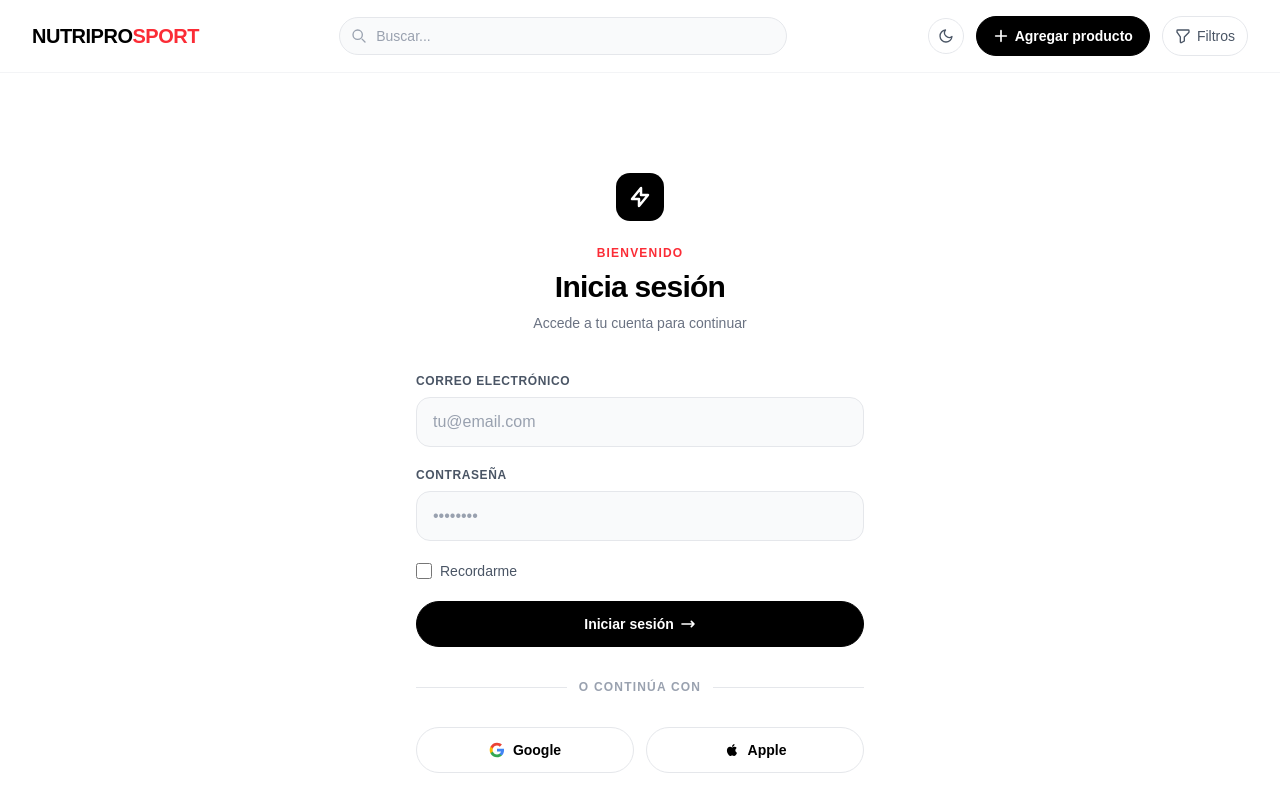
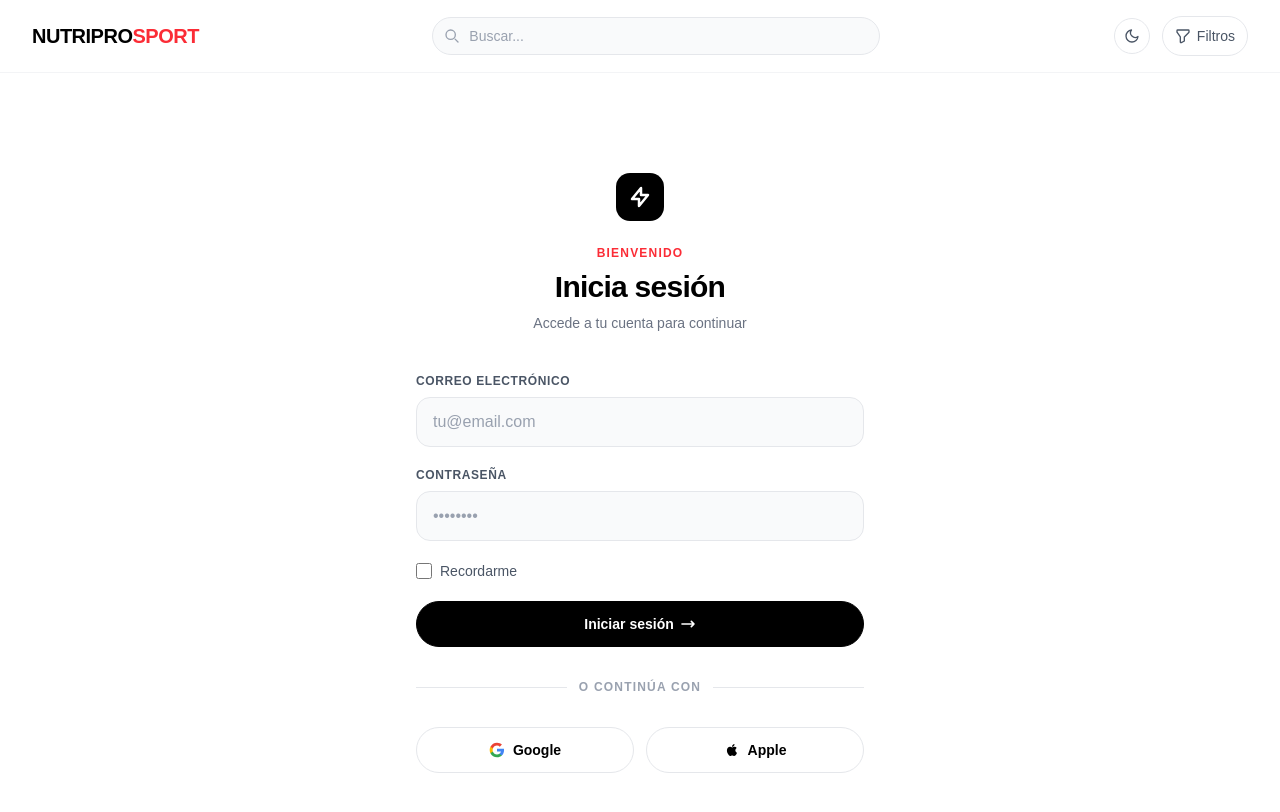
Before and after one commit to bryan-acuna/nutriprosport, a React (Vite) app: page /login in a window 1280 px wide. Shown: the top 812 px of the page. Built offline with nearby package versions, Linux system fonts and the light colour scheme.

Commit message:
Initila commit

```diff
--- a/src/components/Nav/Navbar.tsx
+++ b/src/components/Nav/Navbar.tsx
@@ -3,12 +3,14 @@ import { Search } from '../Search';
 import { Filter } from '../Filter';
 import ThemeToggle from './ThemeToggle';
 import { useNavigate } from 'react-router-dom';
+import { useAuth } from '@/context/AuthContext';
 
 const Navbar = () => {
   const [filterOpen, setFilterOpen] = useState<boolean>(false);
   const navigate = useNavigate();
+  const { user } = useAuth();
   const handleProduct = () => {
-    navigate('/login');
+    navigate('/add-product');
   };
 
   return (
@@ -21,6 +23,7 @@ const Navbar = () => {
 
       <div className="flex items-center gap-1.5 sm:gap-3 shrink-0 relative">
         <ThemeToggle />
+        {user && (
           <button
             onClick={handleProduct}
             aria-label="Agregar producto"
@@ -41,6 +44,7 @@ const Navbar = () => {
             </svg>
             <span className="hidden sm:inline">Agregar producto</span>
           </button>
+        )}
         <button
           onClick={() => setFilterOpen((v) => !v)}
           aria-label="Filtros"
--- a/src/pages/Login/Login.tsx
+++ b/src/pages/Login/Login.tsx
@@ -99,9 +99,7 @@ const Login = () => {
             </span>
           </label>
 
-          {error && (
-            <p className="text-sm text-red-500 font-medium">{error}</p>
-          )}
+          {error && <p className="text-sm text-red-500 font-medium">{error}</p>}
 
           <button
             type="submit"
```
Lines whose indentation alone changed are shown as unchanged.
